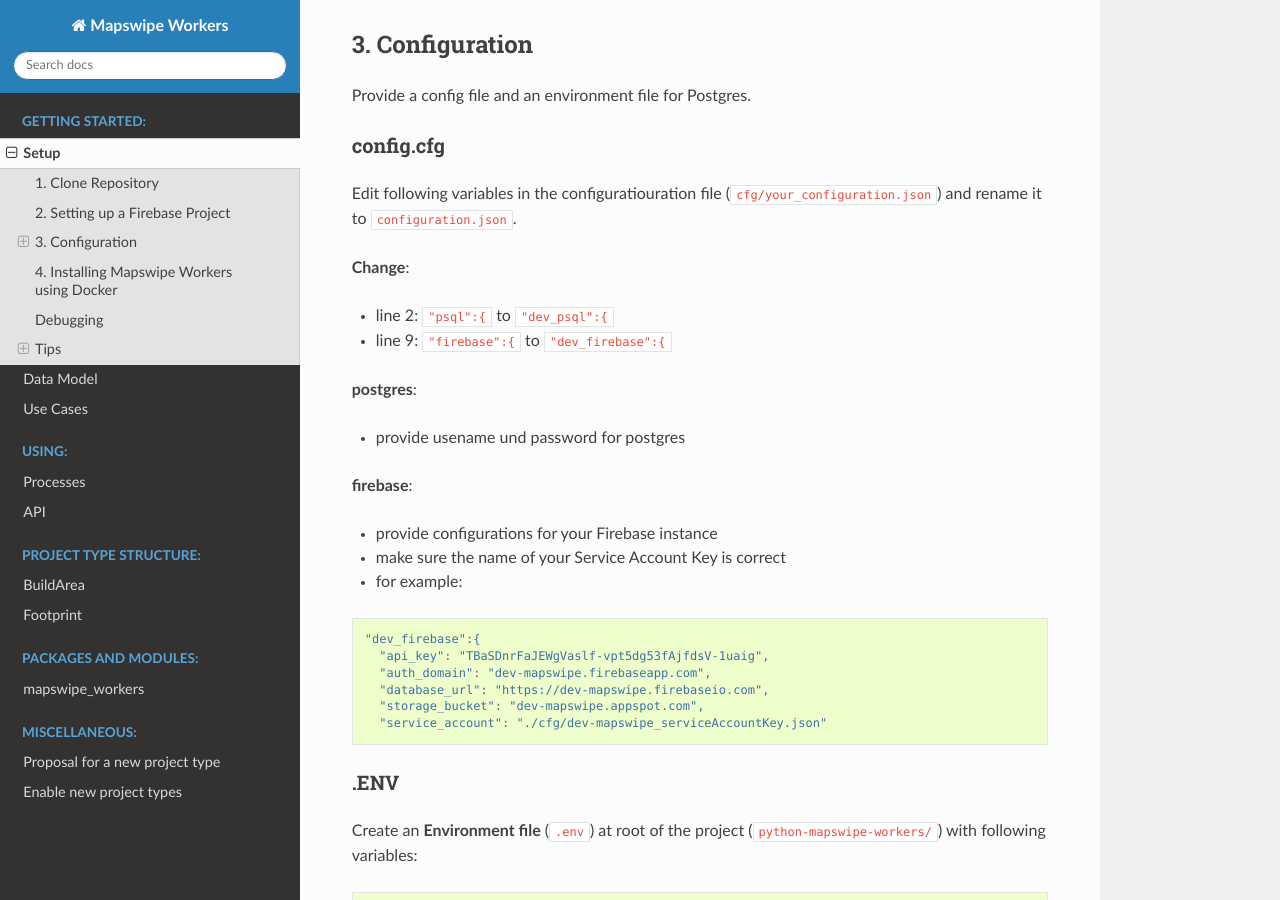
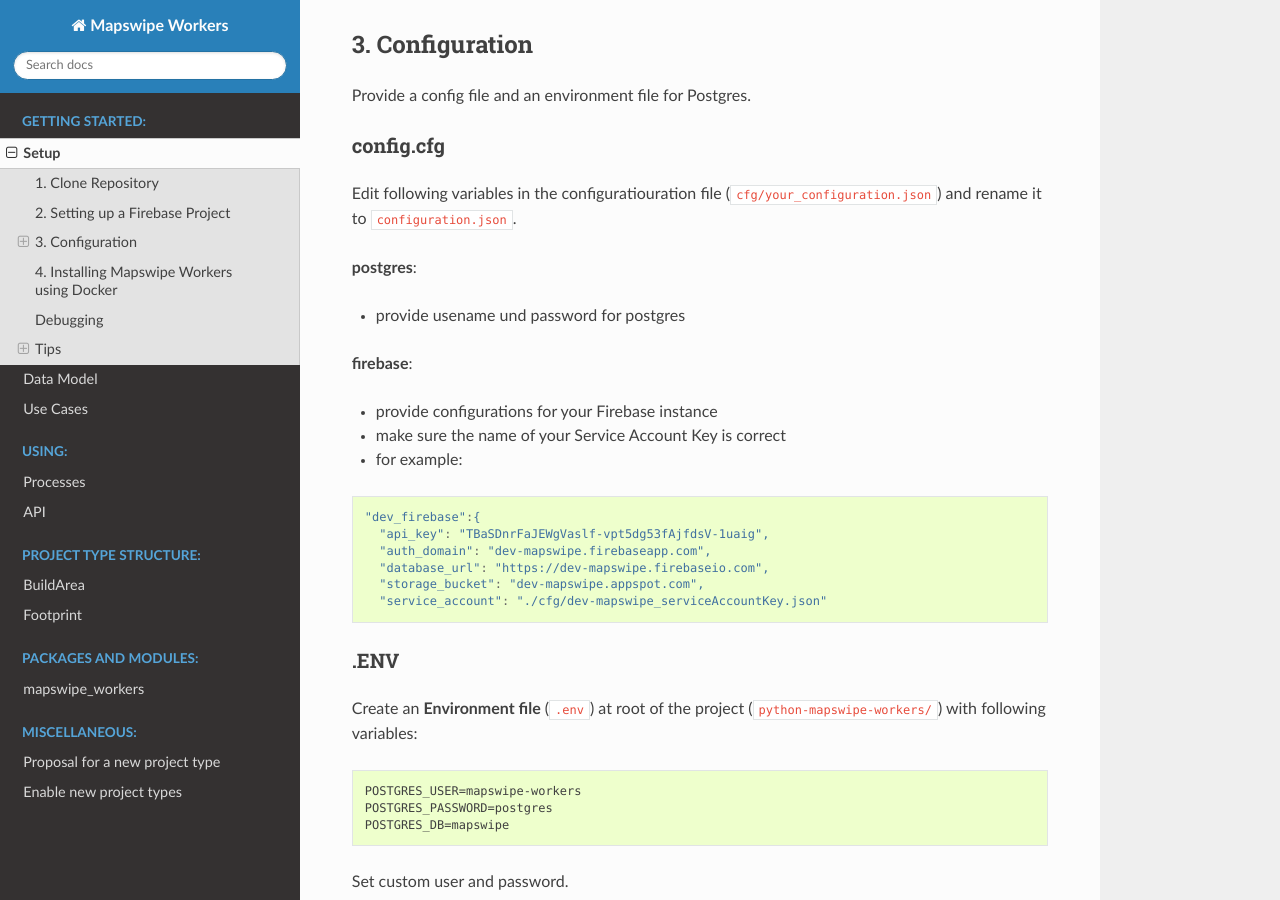
Before and after one commit to mapswipe/python-mapswipe-workers, a Sphinx documentation site: the page built from docs/setup.md, in a window 1280 px wide and 900 px high, scrolled down 2000 px. Built offline with Sphinx 7.4.7 and the Read the Docs theme 2.0.0, drawn with Linux system fonts in a browser that asks for light colours.

Commit message:
improved readablitity

```diff
--- a/docs/setup.md
+++ b/docs/setup.md
@@ -95,10 +95,6 @@
 
 Edit following variables in the configuratiouration  file (`cfg/your_configuration.json`) and rename it to `configuration.json`.
 
-**Change**:
-- line 2: `"psql":{` to `"dev_psql":{`
-- line 9: `"firebase":{` to `"dev_firebase":{`
-
 **postgres**:
 - provide usename und password for postgres
 
@@ -129,14 +125,11 @@
 
 ## 4. Installing Mapswipe Workers using Docker
 
-Start the **Docker Daemon**:
-- `systemctl start docker`
+Start the **Docker Daemon**: `systemctl start docker`
 
-Run **Docker Compose**:
-- `docker-compose up -d`
+Run **Docker Compose**: `docker-compose up -d`
 
-Check if your Docker Containers are running:
-- `docker ps`
+Check if your Docker Containers are running: `docker ps`
 
 
 ## Debugging
```
